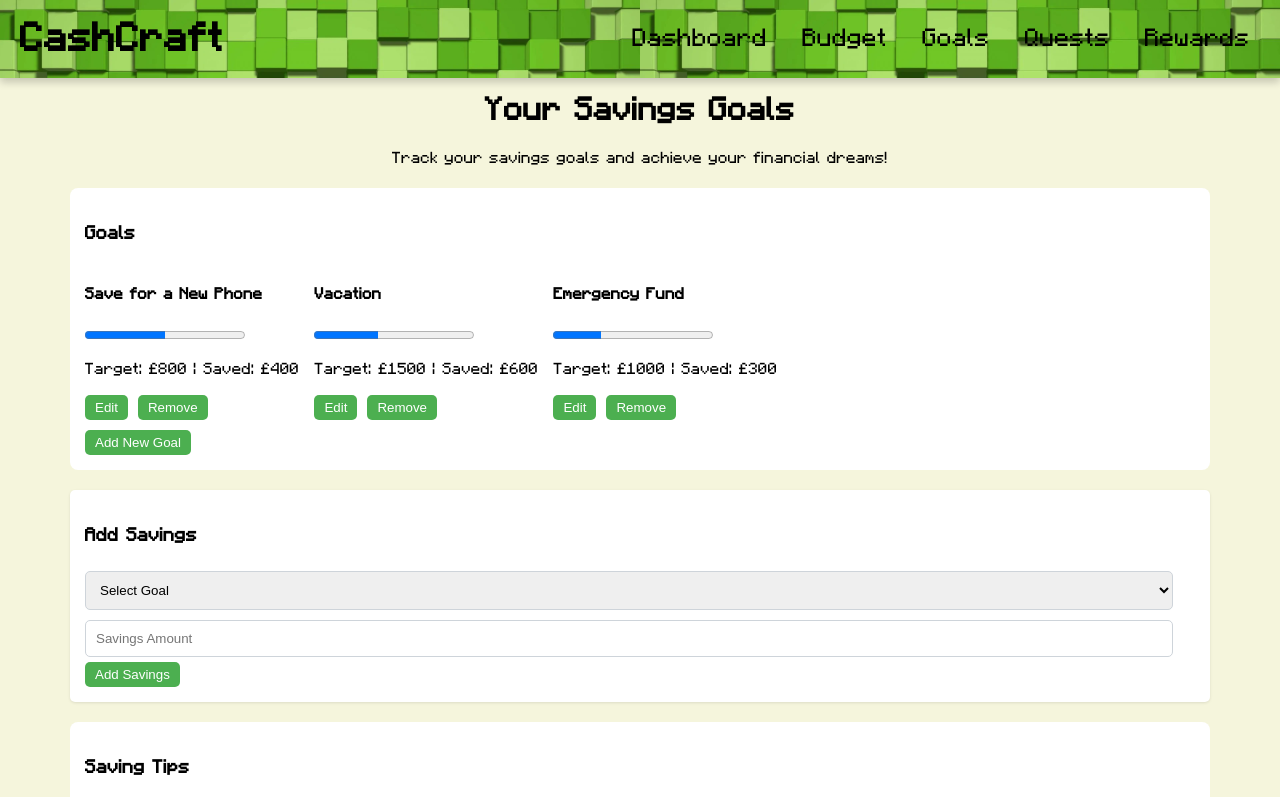
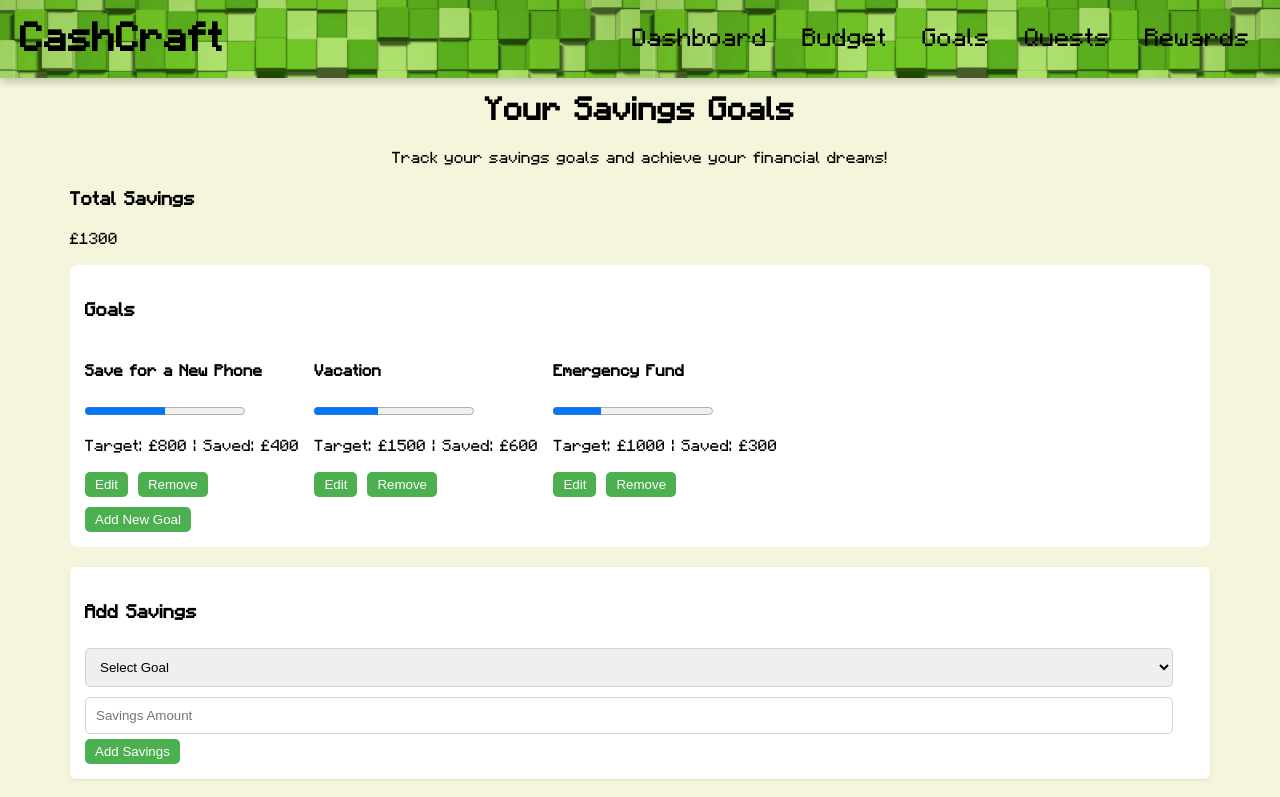
Before and after one commit to sparku7/CashCraft, a React (Create React App) app: page /goals in a window 1280 px wide. Shown: the top 797 px of the page. Built offline with nearby package versions, Linux system fonts and the light colour scheme.

Commit message:
Rewards for saving working.

```diff
--- a/src/App.js
+++ b/src/App.js
@@ -7,10 +7,11 @@ import Quest from './components/Quests';
 import Navbar from './components/Navbar';
 import RewardsPage from './components/Rewards';
 import { GoalsProvider } from './components/GoalsContext'; // Import the GoalsProvider
-
+import { SavingsProvider } from './components/SavingsContext'; // Import the SavingsProvider
 
 const App = () => {
   return (
+    <SavingsProvider> {/* Wrap your application with the SavingsProvider */}
       <GoalsProvider> {/* Wrap your application with the GoalsProvider */}
         <Router>
           <Navbar />
@@ -23,6 +24,7 @@ const App = () => {
           </Routes>
         </Router>
       </GoalsProvider>
+    </SavingsProvider>
   );
 };
 
--- a/src/components/Goals.js
+++ b/src/components/Goals.js
@@ -1,14 +1,23 @@
 import React, { useState, useEffect } from 'react';
 import '../css/Goals.css';
 import { useGoals } from './GoalsContext';
+import { useSavings } from './SavingsContext';
 
 const Goals = () => {
-    const { goals, addGoal, removeGoal, editGoal } = useGoals();
+    const { goals, addGoal, removeGoal, editGoal, setGoals } = useGoals();
+    const { setTotalSavings } = useSavings();
     const [newGoal, setNewGoal] = useState({ name: '', target: '' });
     const [showModal, setShowModal] = useState(false);
     const [editModal, setEditModal] = useState(false);
     const [currentGoalIndex, setCurrentGoalIndex] = useState(null);
     const [savingsAmount, setSavingsAmount] = useState('');
+    const [selectedGoal, setSelectedGoal] = useState('');
+
+    useEffect(() => {
+
+        const totalSavings = goals.reduce((acc, goal) => acc + goal.saved, 0);
+        setTotalSavings(totalSavings);
+    }, [goals, setTotalSavings]);
 
     const openEditModal = (index) => {
         setCurrentGoalIndex(index);
@@ -27,13 +36,19 @@ const Goals = () => {
         setShowModal(false);
     };
 
-    const handleAddSavings = (goalName) => {
-        const goal = goals.find(g => g.name === goalName);
-        if (goal) {
-            goal.saved += Number(savingsAmount);
+    const handleAddSavings = () => {
+        const goalIndex = goals.findIndex(g => g.name === selectedGoal);
+        if (goalIndex !== -1) {
+            const updatedGoals = [...goals];
+            updatedGoals[goalIndex].saved += Number(savingsAmount);
+            setSavingsAmount('');
+            setSelectedGoal('');
+            setGoals(updatedGoals);
         }
-        setSavingsAmount('');
     };
+
+
+    const totalSavings = goals.reduce((acc, goal) => acc + goal.saved, 0);
 
     return (
         <div className="goals">
@@ -41,6 +56,11 @@ const Goals = () => {
                 <h1>Your Savings Goals</h1>
                 <p>Track your savings goals and achieve your financial dreams!</p>
             </header>
+
+            <section className="total-savings">
+                <h3>Total Savings</h3>
+                <p>£{totalSavings}</p>
+            </section>
 
             <section className="goal-list">
                 <h3>Goals</h3>
@@ -60,7 +80,7 @@ const Goals = () => {
 
             <section className="add-savings">
                 <h3>Add Savings</h3>
-                <select onChange={(e) => setNewGoal({ ...newGoal, name: e.target.value })}>
+                <select onChange={(e) => setSelectedGoal(e.target.value)}>
                     <option value="">Select Goal</option>
                     {goals.map((goal) => (
                         <option key={goal.name} value={goal.name}>{goal.name}</option>
@@ -72,7 +92,7 @@ const Goals = () => {
                     value={savingsAmount}
                     onChange={(e) => setSavingsAmount(e.target.value)}
                 />
-                <button onClick={() => handleAddSavings(newGoal.name)}>Add Savings</button>
+                <button onClick={handleAddSavings}>Add Savings</button>
             </section>
 
             {showModal && (
@@ -98,7 +118,6 @@ const Goals = () => {
                     </div>
                 </div>
             )}
-
 
             {editModal && (
                 <div className="modal">
--- a/src/components/GoalsContext.js
+++ b/src/components/GoalsContext.js
@@ -27,10 +27,10 @@ export const GoalsProvider = ({ children }) => {
         setGoals([...goals, { name, target, saved: 0 }]);
     };
 
-    const editGoal = (name, target) => {
+    const editGoal = (index, name, target) => {
         setGoals((prevGoals) =>
-            prevGoals.map((goal) =>
-                goal.name === name ? { ...goal, target: Number(target) } : goal
+            prevGoals.map((goal, i) =>
+                i === index ? { ...goal, name, target: Number(target) } : goal
             )
         );
     };
@@ -40,7 +40,16 @@ export const GoalsProvider = ({ children }) => {
     };
 
     return (
-        <GoalsContext.Provider value={{ goals, totalGoals, completedGoals, addGoal, editGoal, removeGoal }}>
+        <GoalsContext.Provider
+            value={{
+                goals,
+                setGoals,
+                totalGoals,
+                completedGoals,
+                addGoal,
+                editGoal,
+                removeGoal
+            }}>
             {children}
         </GoalsContext.Provider>
     );
--- a/src/components/Rewards.js
+++ b/src/components/Rewards.js
@@ -1,30 +1,57 @@
-import React from 'react';
-import '../css/Rewards.css'; // Make sure to create this CSS file for styling
-
+import React, { useEffect, useState } from 'react';
+import '../css/Rewards.css';
+import { useSavings } from './SavingsContext';
 
 const achievements = [
-    { id: 1, name: '£1,000 Saved', imageUrl: require('../images/minecraft-award1.png'), completion: '0%' },
+  { id: 1, name: '£1,000 Saved', imageUrl: require('../images/minecraft-award1.png'), completion: '0%' },
   { id: 2, name: '£5,000 Saved', imageUrl: require('../images/minecraft-award2.png'), completion: '0%' },
   { id: 3, name: '£10,000 Saved', imageUrl: require('../images/minecraft-award3.png'), completion: '0%' },
-  { id: 4, name: '4 Weeks Within Budget', imageUrl:require('../images/minecraft-award4.png'), completion: '0%' },
-  { id: 5, name: '8 Weeks Within Budget', imageUrl: require('../images/minecraft-award5.png'),completion: '0%' },
+  { id: 4, name: '4 Weeks Within Budget', imageUrl: require('../images/minecraft-award4.png'), completion: '0%' },
+  { id: 5, name: '8 Weeks Within Budget', imageUrl: require('../images/minecraft-award5.png'), completion: '0%' },
   { id: 6, name: 'Emergency Fund Established', imageUrl: require('../images/minecraft-award6.png'), completion: '0%' },
   { id: 7, name: 'Debt-Free Milestone', imageUrl: require('../images/minecraft-award7.png'), completion: '0%' },
-  { id: 8, name: 'Save for a Vacation', imageUrl: require('../images/minecraft-award8.png'),completion: '0%' },
-  { id: 9, name: 'Save for a New Gadget', imageUrl:require('../images/minecraft-award9.png'), completion: '0%' },
+  { id: 8, name: 'Save for a Vacation', imageUrl: require('../images/minecraft-award8.png'), completion: '0%' },
+  { id: 9, name: 'Save for a New Gadget', imageUrl: require('../images/minecraft-award9.png'), completion: '0%' },
   { id: 10, name: 'Refer a Friend', imageUrl: require('../images/minecraft-award10.png'), completion: '0%' },
 ];
 
 const AchievementsPage = () => {
+  const { totalSavings } = useSavings();
+  const [updatedAchievements, setUpdatedAchievements] = useState(achievements);
+
+  useEffect(() => {
+    const updated = achievements.map((achievement) => {
+      let completion = '0%';
+
+      if (achievement.id === 1 && totalSavings >= 1000) completion = '100%';
+      else if (achievement.id === 2 && totalSavings >= 5000) completion = '100%';
+      else if (achievement.id === 3 && totalSavings >= 10000) completion = '100%';
+
+      return { ...achievement, completion };
+    });
+
+    setUpdatedAchievements(updated);
+  }, [totalSavings]);
+
   return (
     <div className="achievements-page">
       <h1>Achievements Overview</h1>
       <div className="achievements-grid">
-        {achievements.map((achievement) => (
+        {updatedAchievements.map((achievement) => (
           <div className="achievement-item" key={achievement.id}>
-            <img src={achievement.imageUrl} alt={achievement.name} />
-            <h2>{achievement.name}</h2>
-            <p>Completion: {achievement.completion}</p>
+            {achievement.completion === '100%' ? (
+              <>
+                <img src={achievement.imageUrl} alt={achievement.name} />
+                <h2>{achievement.name}</h2>
+                <p>Completion: {achievement.completion}</p>
+              </>
+            ) : (
+              <div className="achievement-incomplete">
+                <h2>{achievement.name}</h2>
+                <p>Completion: {achievement.completion}</p>
+                <p>Keep going to unlock this achievement!</p>
+              </div>
+            )}
           </div>
         ))}
       </div>
--- /dev/null
+++ b/src/components/SavingsContext.js
@@ -0,0 +1,22 @@
+import React, { createContext, useContext, useState } from 'react';
+
+
+const SavingsContext = createContext();
+
+export const SavingsProvider = ({ children }) => {
+    const [totalSavings, setTotalSavings] = useState(() => {
+        const savedTotal = JSON.parse(localStorage.getItem('totalSavings'));
+        return savedTotal || 0;
+    });
+
+    return (
+        <SavingsContext.Provider value={{ totalSavings, setTotalSavings }}>
+            {children}
+        </SavingsContext.Provider>
+    );
+};
+
+
+export const useSavings = () => {
+    return useContext(SavingsContext);
+};
```
Lines whose indentation alone changed are shown as unchanged.
